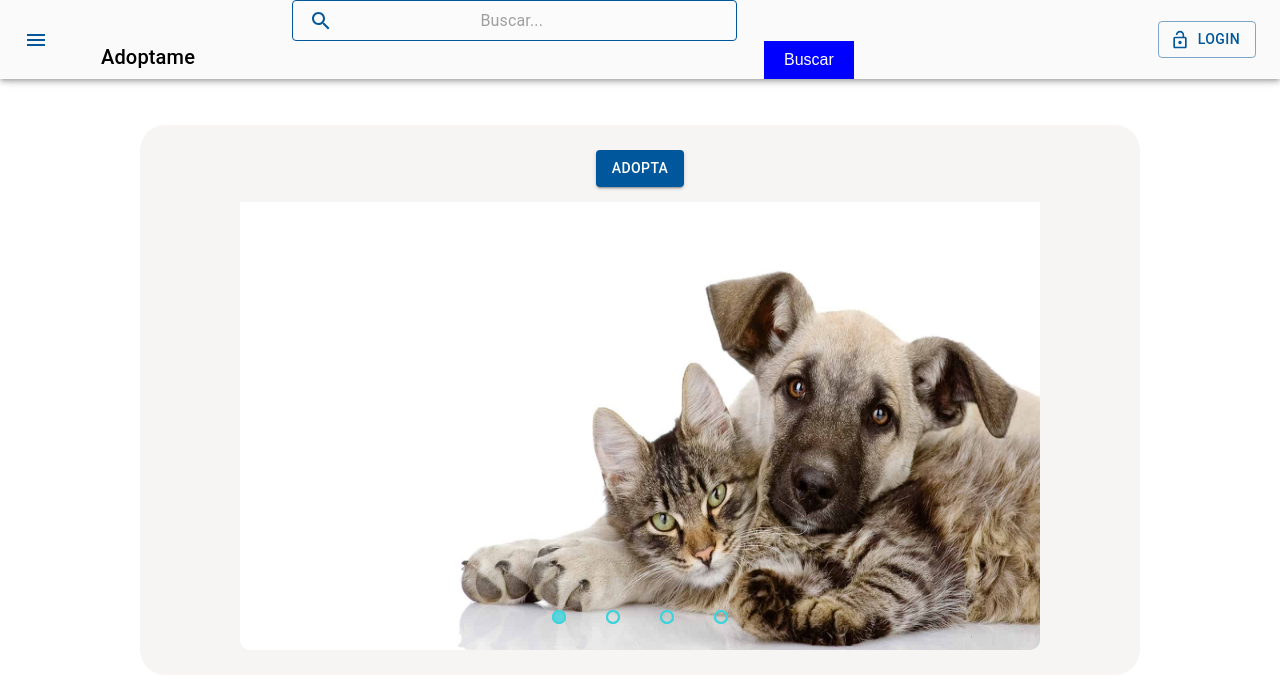
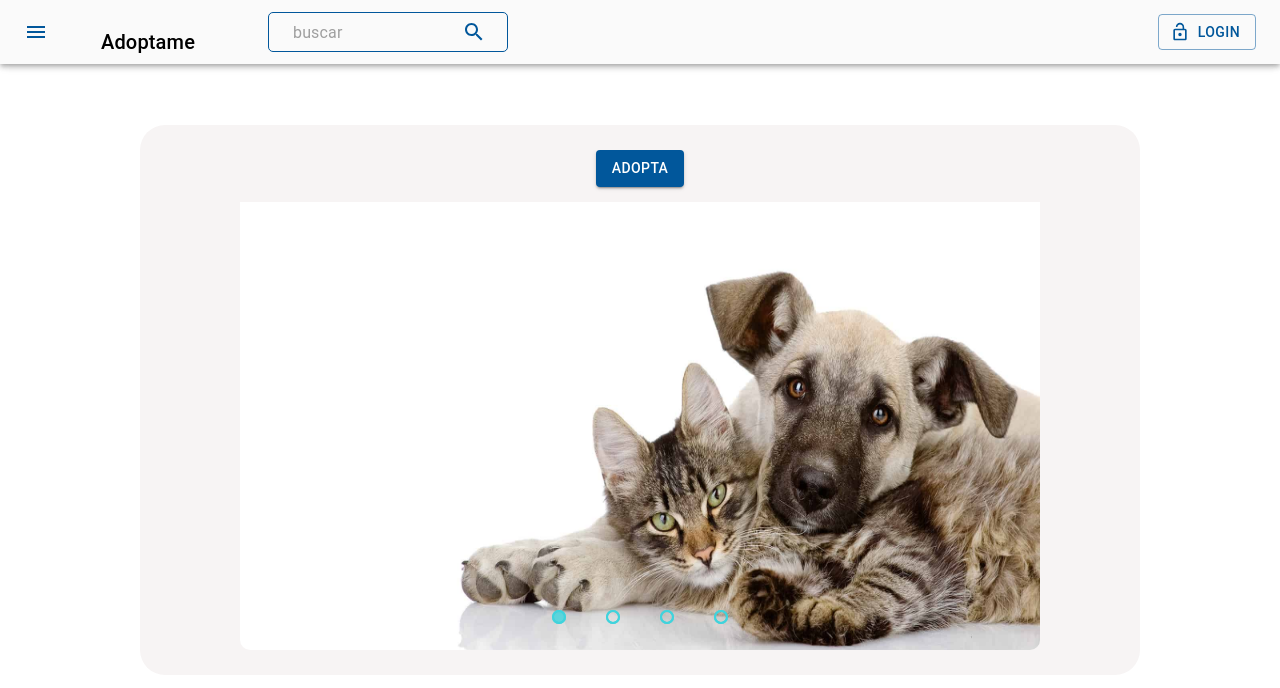
Before and after one commit to gabisauriorex/Adoptame_Front, a React (Vite) app in the folder client/: page / in a window 1280 px wide. Shown: the top 688 px of the page. Built offline with nearby package versions, Linux system fonts and the light colour scheme; grey boxes are pictures that could not be loaded.

Commit message:
agregando searh bar

```diff
--- a/client/src/Redux/Actions/actions_pets.js
+++ b/client/src/Redux/Actions/actions_pets.js
@@ -3,7 +3,7 @@ import axios from "axios";
 
 //conexion entre front y back
 
-import { FORM_SUCCESS, GET_DETAIL_PETS } from "../ActionsTypes/actions_types";
+import { FORM_SUCCESS, GET_DETAIL_PETS ,SEARCH_BY_NAME} from "../ActionsTypes/actions_types";
 
 export const postPet = (formData) => {
   return async function (dispatch){
@@ -26,7 +26,7 @@ export function getDetails(id) {
   if (id) {
     return async function (dispatch) {
       try {
-        const response = await axios.get(`pets/${id}`);
+        const response = await axios.get(`/api/pets/${id}`);
         console.log(response.data);
         dispatch({
           type: GET_DETAIL_PETS,
@@ -38,3 +38,20 @@ export function getDetails(id) {
     };
   }
 }
+
+//searchBar
+export const getPetsByName=(name)=>{
+ return async function (dispatch) {
+    try {
+      console.log('getPetByname',name)
+      let response = await axios.get(`/api/pets?name=${name}`);
+
+      dispatch({
+        type: SEARCH_BY_NAME,
+        payload: response.data,
+      });
+    } catch (error) {
+      console.error(error.message);
+    }
+  };
+}
--- a/client/src/Redux/Actions/actions_user.js
+++ b/client/src/Redux/Actions/actions_user.js
@@ -3,7 +3,7 @@ import { CREATE_USER } from "../ActionsTypes/actions_types"
 
 export const createUser = (userData) => {
     return async function (dispatch){
-      axios.post("/users", userData)
+      axios.post("/api/users", userData)
         .then(()=>{
           dispatch({
             type: CREATE_USER,
--- a/client/src/Redux/ActionsTypes/actions_types.js
+++ b/client/src/Redux/ActionsTypes/actions_types.js
@@ -11,6 +11,7 @@ export const FILTER_BY_COLOR = 'FILTER_BY_COLOR';
 export const FILTER_BY_SIZE = 'FILTER_BY_SIZE';
 export const FILTER_BY_ANIMAL = 'FILTER_BY_ANIMAL';
 export const FILTER_BY_IDENT = 'FILTER_BY_IDENT';
+export const SEARCH_BY_NAME = 'SEARCH_BY_NAME';
 
 //user
 export const CREATE_USER = 'CREATE_USER'
--- a/client/src/Redux/Reducer/filtres_reducer.js
+++ b/client/src/Redux/Reducer/filtres_reducer.js
@@ -5,6 +5,7 @@ import {
   FILTER_BY_COLOR,
   FILTER_BY_IDENT,
   FILTER_BY_SIZE,
+  SEARCH_BY_NAME
 } from "../ActionsTypes/actions_types";
 import { pets } from "../../Datos";
 
@@ -110,6 +111,15 @@ function filtres_reducer(state = initialState, action) {
           pets: action.payload === "todos" ? state.copia_pets2 : filter_ident,
         };
       }
+
+      //searchBar
+      case SEARCH_BY_NAME:
+        return{
+          ...state,
+          pets:action.payload,
+
+        }
+
     default:
       return state;
   }
--- a/client/src/common/Account/Token.jsx
+++ b/client/src/common/Account/Token.jsx
@@ -8,7 +8,7 @@ export const storeToken = async (isAuthenticated, getAccessTokenSilently) => {
            ///console.log('origin token :', token)
             const encryptedToken = CryptoJS.AES.encrypt(token, 'my-secret-key').toString();
             localStorage.setItem('access_token', encryptedToken);
-            console.log('Token almacenado con exito');
+           // console.log('Token almacenado con exito');
         } catch (error) {
             console.error(error);
         }
@@ -22,7 +22,7 @@ export const storeToken = async (isAuthenticated, getAccessTokenSilently) => {
             const bytes = CryptoJS.AES.decrypt(encryptedToken, 'my-secret-key');
             const token = bytes.toString(CryptoJS.enc.Utf8);
            // console.log('token recuperado',token)
-            console.log('Token recuperado con éxito y enviando el al back por cabecera');
+          //  console.log('Token recuperado con éxito y enviando el al back por cabecera');
             return token;
         } else {
             console.log('Token no encontrado');
--- a/client/src/common/NavBar/NavBar.jsx
+++ b/client/src/common/NavBar/NavBar.jsx
@@ -129,13 +129,12 @@ const arrayNav2=[
               to="/"
             >
               Adoptame
-
-              <img src={patita} width="30px" height="30px" className='margenIzquierdo' />
+            <img src={patita} width="30px" height="30px" className='margenIzquierdo' />
 
             </Typography>
 
             <Box sx={{ flexGrow: 1 }}>
-              <SearchBar />
+             <SearchBar />
             </Box>
               <Login/>
          </Toolbar>
--- a/client/src/common/SearchBar/SearchBar.jsx
+++ b/client/src/common/SearchBar/SearchBar.jsx
@@ -1,27 +1,154 @@
-import React, { useState } from "react";
-import { alpha, styled } from "@mui/material/styles";
-import InputBase from "@mui/material/InputBase";
-import { Search as SearchIcon } from "@mui/icons-material";
-import { getPets } from "../../Redux/Actions/actions_filter.js";
-import { useDispatch } from "react-redux";
-import style from "./SearchBar.module.css";
+import React,{useState} from "react";
+import styled from "@mui/material/styles/styled";
+import TextField from "@mui/material/TextField";
+import IconButton from "@mui/material/IconButton";
+import SearchIcon from "@mui/icons-material/Search";
+import {useDispatch } from 'react-redux'
+import { getPetsByName} from '../../Redux/Actions/actions_pets'
+import {Notify} from '../../components/Notificacion/Notify'
+//=============MUI ========================
+const SearchContainer = styled("div")(({ theme }) => ({
+  display: "flex",
+  alignItems: "center",
+  width: "15rem",
+  height: "2.5rem",
+  border: "1px solid #01579b",
+  borderRadius: "5px",
+  padding: "0.2rem 0.5rem",
+}));
+
+const SearchInput = styled(TextField)(({ theme }) => ({
+  fontSize: "0.9rem",
+  textAlign: "left",
+  border: "none",
+  "& .MuiInputBase-input": {
+    padding: "0.5rem",
+    marginLeft: "0.5rem",
+  },
+}));
+
+const SearchButton = styled(IconButton)(({ theme }) => ({
+  padding: "0.8rem",
+  color: "#01579b",
+  "&:hover": {
+    backgroundColor: "#fafafa",
+  }
+}));
+
+
 
 export default function SearchBar() {
-  const dispatch = useDispatch();
-  const [searchTerm, setSearchTerm] = useState("");
-  const [searchResults, setSearchResults] = useState([]);
+  const dispach=useDispatch();
+  const [search,setSearch]=useState('');
+
+
+
+  const handleOnChange=(e)=>{
+    e.preventDefault();
+    //console.log(e.target.value)
+    setSearch(e.target.value)
+  }
+  const handleSearch = (e) => {
+    e.preventDefault();
+    console.log(search);
+    // Aquí puedes agregar la lógica para realizar la búsqueda
+    if (search == "") {
+      Notify('warning', 'Error campo vacio', 'center-end', 2000);
+    }
+    dispach(getPetsByName(search))
+
+    setSearch('');
+  };
+
+  return (
+    <form onSubmit={(e)=>handleSearch(e)} >
+      <SearchContainer>
+        <SearchInput
+          id="search"
+
+          placeholder="buscar"
+          variant="standard"
+          InputProps={{
+            disableUnderline: true,
+            inputProps: {
+              dir: "ltr",
+            },
+          }}
+          value={search}
+          onChange={(e)=>handleOnChange(e)}
+
+        />
+        <SearchButton type="submit" aria-label="search">
+          <SearchIcon />
+        </SearchButton>
+      </SearchContainer>
+    </form>
+  );
+}
+
+
+
+
+
+
+
+
+
+/* import React, { useState } from "react";
+import { useDispatch } from "react-redux";
+
+
+export default function SearchBar() {
+
+  const [search, setSearch]=useState("");
+
 
   const handleSearchChange = (event) => {
-    setSearchTerm(event.target.value);
+
+   // console.log(event.target.value)
+   setSearch(event.target.value);
   };
 
   const handleSearchSubmit = async (event) => {
     event.preventDefault();
 
-    const pets = await dispatch(getPets(searchTerm));
+  };
 
-    setSearchResults(pets);
-  };
+
+
+  return (
+
+
+    <form onSubmit={(e) => handleSubmit(e)}>
+      <div className=''>
+        <input className=''
+          type='text'
+          value={search}
+          placeholder='Buscar Juego ...'
+
+          onChange={(e) => handleSearchChange(e)}
+        />
+
+        <button className='' type='submit'>Buscar </button>
+
+      </div>
+    </form>
+
+  );
+}
+ */
+
+
+
+/*
+
+
+
+
+
+
+
+
 
  const Search = styled("div")(({ theme }) => ({
     position: "relative",
@@ -68,35 +195,25 @@ export default function SearchBar() {
     },
   }));
 
-  return (
-    <div>
+
+
+
+
    <form onSubmit={handleSearchSubmit}>
-        <Search sx={{ flexGrow: 1 }}>
+      <Search>
         <SearchIconWrapper
           sx={{ display: { xs: "none", md: "flex" }, mr: 1 }}
         >
           <SearchIcon />
         </SearchIconWrapper>
         <StyledInputBase
-            placeholder="Buscar..."
-            inputProps={{ "aria-label": "Buscar" }}
-            value={searchTerm}
-            onChange={handleSearchChange}
+          placeholder="Buscar Mascota"
+           type="text"
+         value = { search }
+        onChange = {(e) => handleSearchChange(e)}
+
 />
-        </Search>
-        <button class={style.search} type="submit">
-          Buscar
-        </button>
-      </form>
-      {searchResults && searchResults.length > 0 && (
-        <div>
-          <ul>
-            {searchResults.map((result) => (
-              <li key={result}>{result.name}</li>
-            ))}
-          </ul>
-        </div>
-      )}
-    </div>
-  );
-}
+      </Search >
+
+    </form >
+*/
--- a/client/src/common/SearchBar/SearchBar.module.css
+++ /dev/null
@@ -1,9 +0,0 @@
-.search {
-  background-color: blue;
-  color: white;
-  border: none;
-  padding: 10px 20px;
-  font-size: 16px;
-  cursor: pointer;
-  margin-left: 12rem;
-}
--- a/client/src/components/Notificacion/Notify.jsx
+++ b/client/src/components/Notificacion/Notify.jsx
@@ -21,7 +21,7 @@ posicion:  top, top-start, top-end, center, center-start, center-end, bottom, bo
         timer: time,
         timerProgressBar: true,
 
-        background:'black',  //color de fondo se puede poner otro
+        background:'#fafafa',  //color de fondo se puede poner otro
       color:'#01579b',     //color del texto
        didOpen: (toast) => {
             toast.addEventListener('mouseenter', Swal.stopTimer)
```
Also changed, not shown: client/src/AllRoutes.jsx (+4 -4 lines), client/src/common/SearchBar/SearchBar.css (added). Lines whose indentation alone changed are shown as unchanged.
